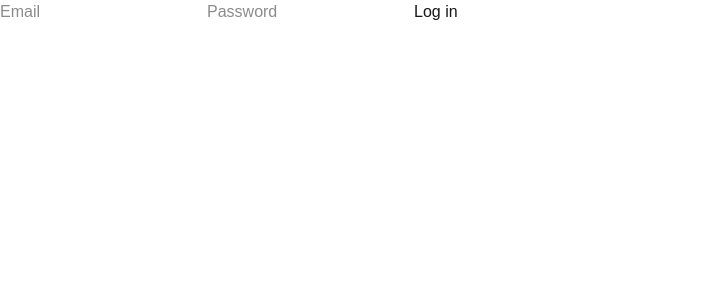
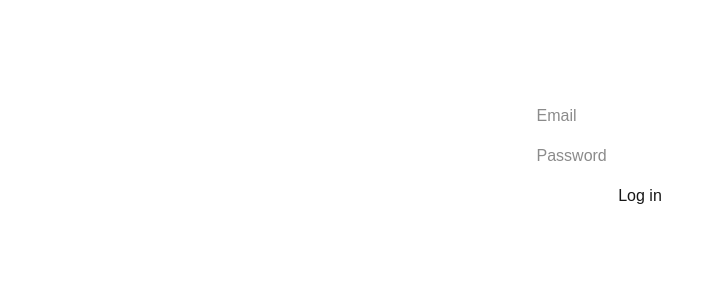
Before and after one commit to dariuszchmiela/dch-elerning, a Next.js app in the folder frontend/: page /login in a window 1280 px wide. Shown: the top 300 px of the page, without its empty margins (0-723 px from the left). Built offline with nearby package versions, Linux system fonts and the light colour scheme.

Commit message:
Style login form container with Tailwind flex layout

```diff
--- a/frontend/app/login/page.tsx
+++ b/frontend/app/login/page.tsx
@@ -29,7 +29,7 @@
   }
 
   return (
-    <form onSubmit={handleSubmit}>
+      <form onSubmit={handleSubmit} className="flex flex-col gap-4 max-w-sm mx-auto mt-20 p-6">
       <input type="email" value={email} onChange={(e) => setEmail(e.target.value)} placeholder="Email" />
       <input type="password" value={password} onChange={(e) => setPassword(e.target.value)} placeholder="Password" />
       {error && <p>{error}</p>}
```
